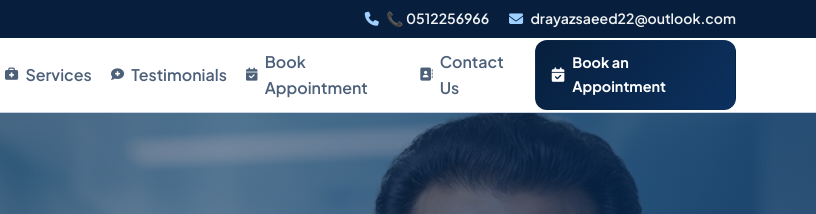
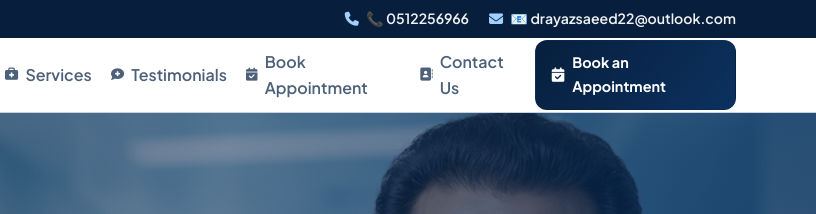
Before and after one commit to abdulmoiz003/drayazsaeedwebsite, a plain HTML site: page index.html in a window 1280 px wide. Shown: the top 214 px of the page, 464-1280 px from the left. Drawn offline with Linux system fonts and the light colour scheme; a small style sheet from the web is missing.

Commit message:
Update email display format in index.html

```diff
--- a/index.html
+++ b/index.html
@@ -78,7 +78,7 @@
         </a>
         <a class="topbar-link" href="mailto:drayazsaeed22@outlook.com?subject=Appointment%20Inquiry" aria-label="Email Dr. Ayaz Saeed">
           <i class="fa-solid fa-envelope"></i>
-          <span>drayazsaeed22@outlook.com</span>
+          <span>📧 drayazsaeed22@outlook.com</span>
         </a>
       </div>
     </div>
```
